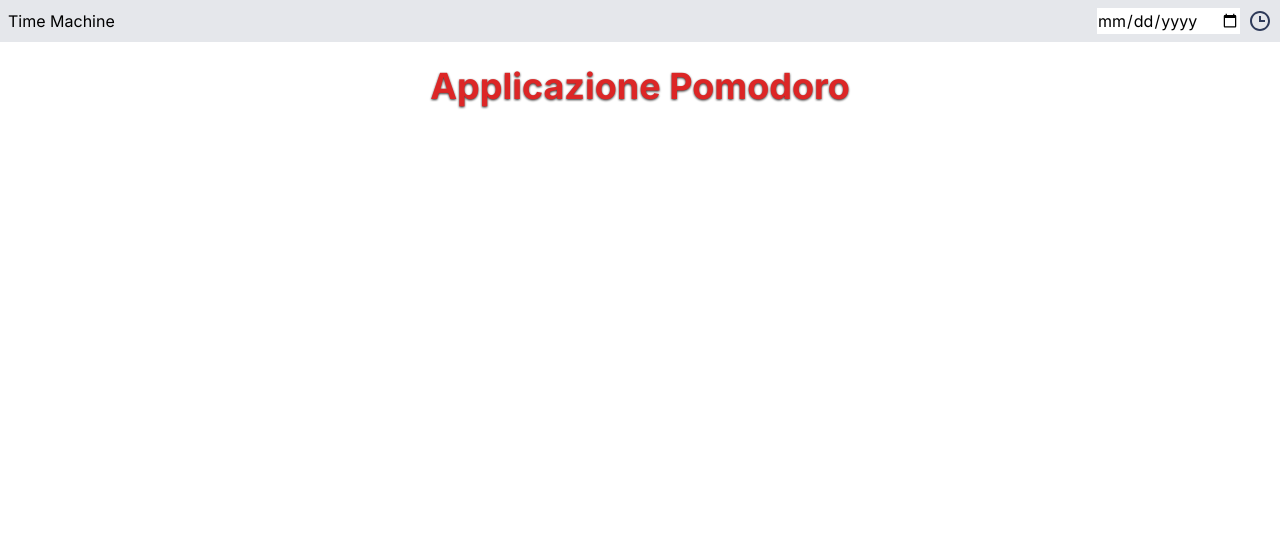
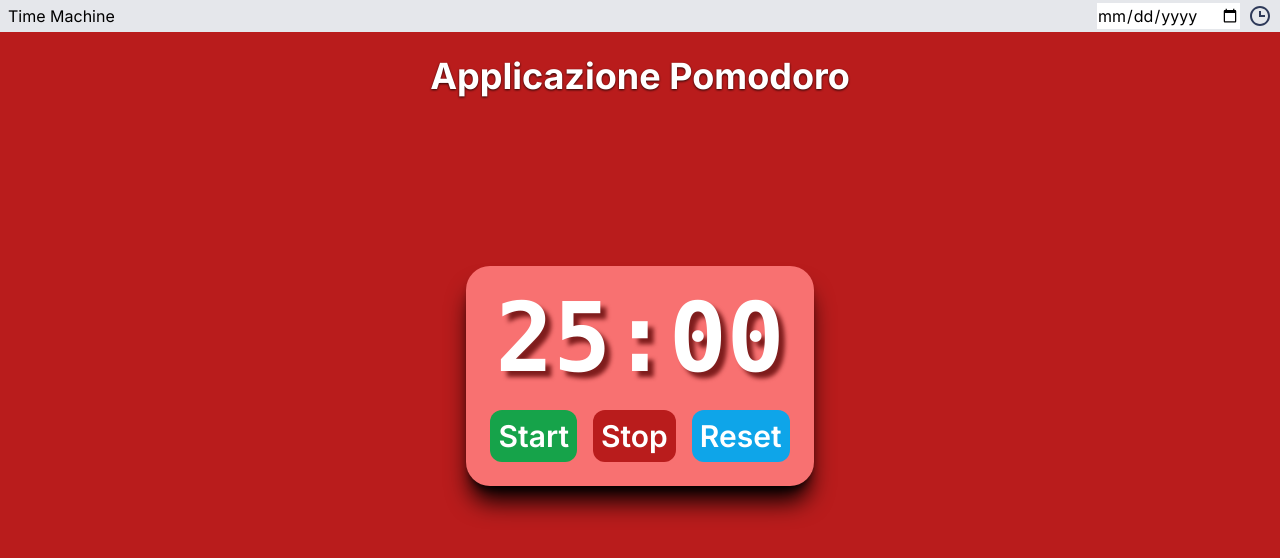
Before and after one commit to ufilme/Semplicemente-Etereo-Luminoso-Fulgido-Immutabile-Eternamente, a Next.js app in the folder selfie/: page /pomodoro in a window 1280 px wide. Shown: the top 558 px of the page. Built offline with nearby package versions, Linux system fonts and the light colour scheme.

Commit message:
add: pomodoro basic timer

```diff
--- a/selfie/app/components/TimeMachine.tsx
+++ b/selfie/app/components/TimeMachine.tsx
@@ -4,9 +4,9 @@ import Image from "next/image";
 import TMClock from "@/public/Clock";
 import { useState } from "react";
 
-function activateTimeMachine() {}
+import PropTypes from 'prop-types'
 
-export function TimeMachine() {
+export function TimeMachine(props) {
   const [state, setState] = useState("tm-disabled");
 
   function activateTimeMachine() {
@@ -15,7 +15,7 @@ export function TimeMachine() {
   }
 
   return (
-    <div className={state + " bg-gray-200 flex justify-between items-center p-2"} id="tm">
+    <div className={state + " " + props.height + " bg-gray-200 flex justify-between items-center p-2"} id="tm">
       <h3 id="tm-header">Time Machine</h3>
       <div className="flex justify-around items-center">
         <input className="mr-2" type="date" title="tm-calendar" />
@@ -24,3 +24,11 @@ export function TimeMachine() {
     </div>
   );
 }
+
+TimeMachine.propTypes = {
+  height: PropTypes.string,
+}
+
+TimeMachine.defaultProps = {
+  height: "h-[4vh]",
+}
--- /dev/null
+++ b/selfie/app/components/Timer.tsx
@@ -0,0 +1,61 @@
+"use client";
+
+import React, {useState, useEffect, useRef} from 'react'
+
+export default function Timer() {
+    const [isRunning, setIsRunning] = useState(false);
+    const [elapsedTime, setElapsedTime] = useState(0);
+    const intervalIdRef = useRef(null);
+    const startTimeRef = useRef(0);
+
+    useEffect(() => {
+        if(isRunning){
+            intervalIdRef.current = setInterval(() => {
+                setElapsedTime(Date.now() - startTimeRef.current);
+            }, 1);
+        }
+
+        return () => {
+            clearInterval(intervalIdRef.current);
+        }
+
+    }, [isRunning])
+
+    function start(){
+        setIsRunning(true);
+        startTimeRef.current = Date.now() - elapsedTime;
+    }
+
+    function stop(){
+        setIsRunning(false);
+    }
+
+    function reset(){
+        setElapsedTime(0);
+        setIsRunning(false);
+    }
+
+    function formatTime(){
+        let leftTimeCSec = (25*60*1000 - elapsedTime)/10;
+        let leftTimeSec = (25*60*1000 - elapsedTime)/1000;
+        let minutes = Math.floor(leftTimeSec / 60);
+        let seconds = Math.floor(leftTimeSec % 60);
+        let cseconds = Math.floor(leftTimeCSec % 100);
+
+        let sminutes = String(minutes).padStart(2, "0");
+        let sseconds = String(seconds).padStart(2, "0");
+        let scseconds = String(cseconds).padStart(2, "0");
+        return `${sminutes}:${sseconds}`;
+    }
+
+    return <div className="timer-container flex flex-col items-center">
+        <div className="timer w-fit rounded-3xl bg-red-400 p-6 flex flex-col gap-6 items-center shadow-xl shadow-black">
+            <div className="timer-display font-mono text-8xl font-bold text-white">{formatTime()}</div>
+            <div className="controls flex gap-4 text-3xl font-semibold">
+                <button onClick={start} className="start-btn bg-green-600 hover:bg-green-800 text-white p-2 rounded-xl">Start</button>
+                <button onClick={stop} className="stop-btn bg-red-700 hover:bg-red-900 text-white p-2 rounded-xl">Stop</button>
+                <button onClick={reset} className="reset-btn bg-sky-500 hover:bg-sky-700 text-white p-2 rounded-xl">Reset</button>
+            </div>
+        </div>
+    </div>
+}
--- a/selfie/app/global.css
+++ b/selfie/app/global.css
@@ -21,6 +21,10 @@
     fill: red;
 }
 
+.timer-display {
+    text-shadow: 6px 6px 4px rgb(127, 29, 29);
+}
+
 /*
 #tm svg {
     vertical-align: bottom;
--- a/selfie/app/layout.tsx
+++ b/selfie/app/layout.tsx
@@ -18,11 +18,11 @@ export default function RootLayout({
   children: React.ReactNode;
 }) {
   return (
-    <html lang="en" className={inter.className}>
-      <body>
+    <html lang="it" className={inter.className}>
+      <body className="h-screen">
         {/* Layout UI */}
-        <TimeMachine />
-        <main>{children}</main>
+        <TimeMachine height="h-[4vh]" />
+        <main className="h-[96vh]">{children}</main>
       </body>
     </html>
   );
--- a/selfie/app/pomodoro/page.tsx
+++ b/selfie/app/pomodoro/page.tsx
@@ -1,7 +1,9 @@
 import "../global.css";
+import Timer from "@/app/components/Timer";
 
-export default function Home() {
-  return <div>
-      <h1 className="mt-6 text-center text-4xl font-bold text-red-600 drop-shadow-[0_1.2px_1.2px_rgba(0,0,0,0.8)]">Applicazione Pomodoro</h1>
+export default function Pomodoro() {
+  return <div className="h-full bg-red-700">
+      <h1 className="pt-6 text-center text-4xl font-bold text-white drop-shadow-[0_1.2px_1.2px_rgba(0,0,0,0.8)]">Applicazione Pomodoro</h1>
+      <div className="mt-6 h-4/6 flex flex-col justify-center"><Timer /></div>
     </div>
 }
```
